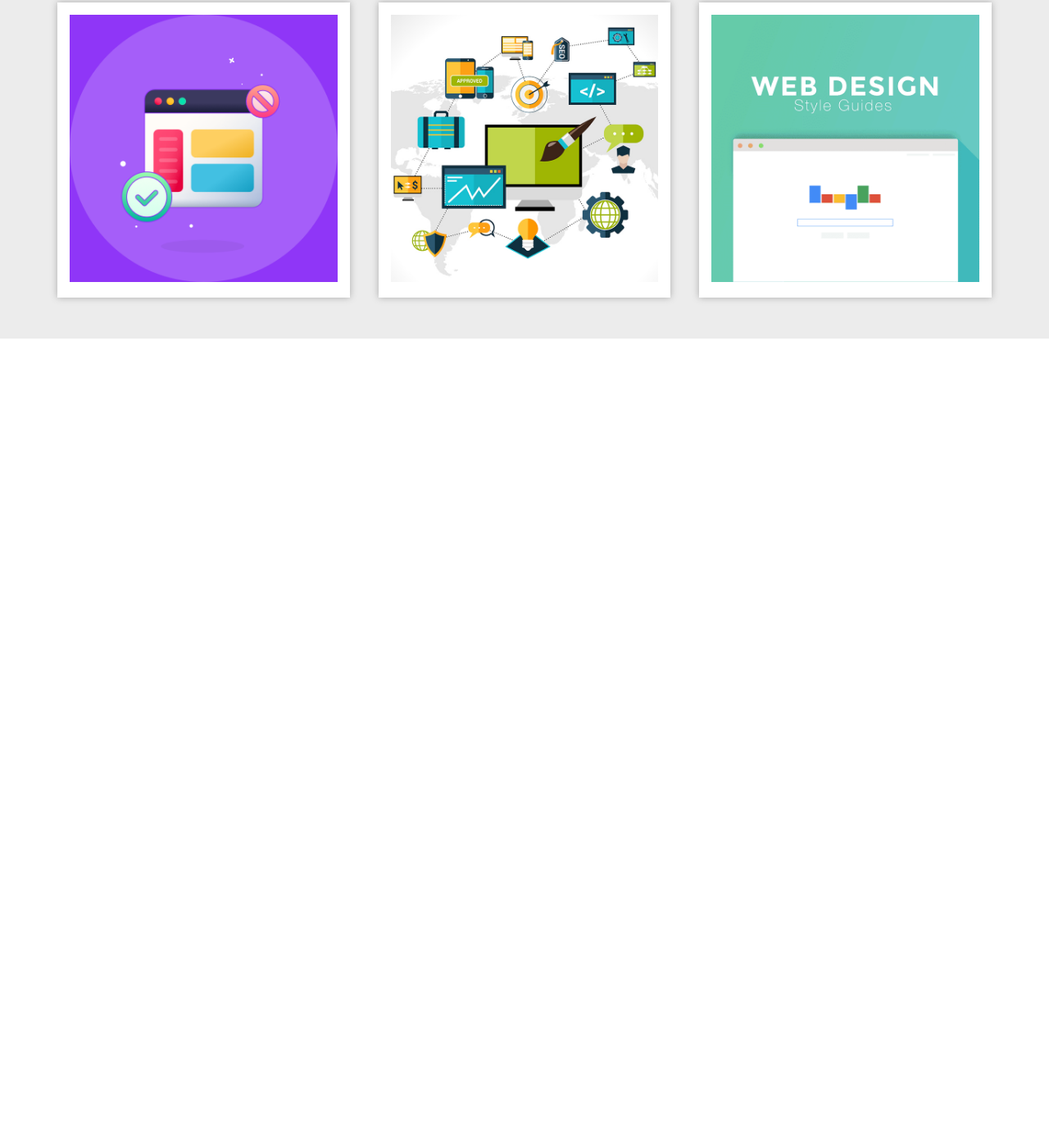
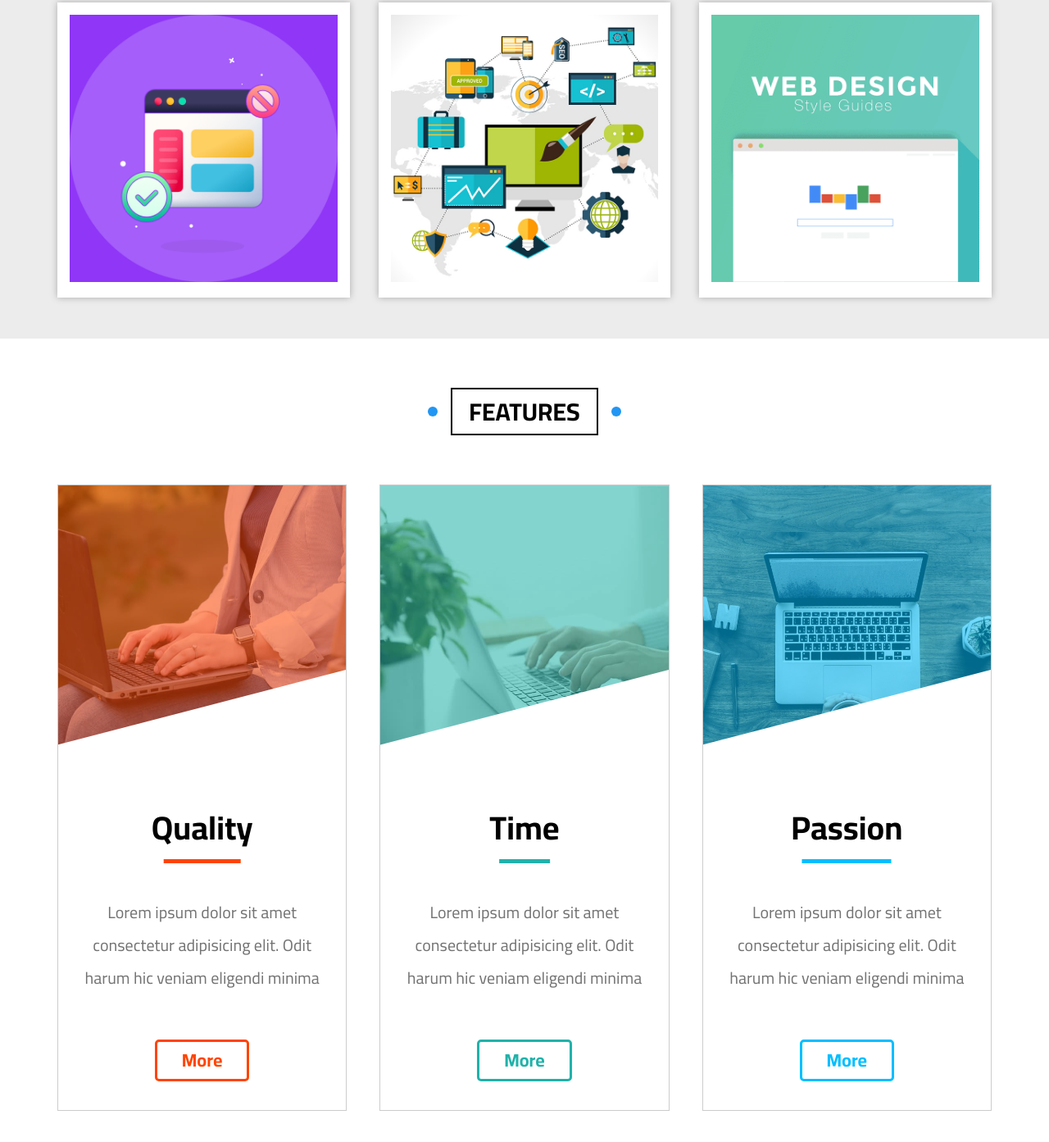
Before and after one commit to Skylok-24/HTML-and-CSS-Zero-Template-, a plain HTML site: page index.html in a window 1280 px wide. Shown: the part 2399-3792 px from the top of the page at 82% size. Before the commit the page ends 2812 px from the top, so only its background shows below. Drawn offline with Linux system fonts and the light colour scheme.

Commit message:
finish Feature Section

```diff
--- a/CSS/Style.css
+++ b/CSS/Style.css
@@ -515,3 +515,179 @@ ul {
 }
 
 /*End Articles*/
+
+/*Start Features*/
+.Features {
+    padding-bottom: 50px;
+    position: relative;
+    /*background-color: white;*/
+}
+.Features .container {
+    display: grid;
+    grid-template-columns: repeat(auto-fill,minmax(300px,1fr));
+    gap: 40px;
+}
+.Features .container .box {
+    position: relative;
+    overflow: hidden;
+    /*max-width: 30%;*/
+    border: solid 1px #ccc;
+}
+/*@media (max-width: 991px) {*/
+/*    .Features .container .box {*/
+/*        max-width: 47%;*/
+/*    }*/
+/*}*/
+/*@media (max-width: 750px) {*/
+/*    .Features .container .box {*/
+/*        max-width: 50%;*/
+/*    }*/
+/*}*/
+/*@media (max-width: 695px) {*/
+/*    .Features .container .box {*/
+/*        max-width: 70%;*/
+/*    }*/
+/*}*/
+/*@media (max-width: 530px) {*/
+/*    .Features .container .box {*/
+/*        max-width: 85%;*/
+/*    }*/
+/*}*/
+/*@media (max-width: 460px) {*/
+/*    .Features .container .box {*/
+/*        max-width: 100%;*/
+/*    }*/
+/*}*/
+/*.Features .container .box::before {*/
+/*    content: "";*/
+/*    position: absolute;*/
+/*    width: 100%;*/
+/*    background: white;*/
+/*    height: 25%;*/
+/*    z-index: -1;*/
+/*    top: 50%;*/
+/*    transform: translateY(-50%) skew(0deg, -20deg);*/
+/*    transition: 0.3s;*/
+/*}*/
+.Features .container .box:hover::before {
+    transform: translateY(-50%) skew(0deg, 20deg);
+}
+.Features .container .image {
+    position: relative;
+    max-width: 100%;
+    z-index: -2;
+}
+.Features .container .image::after {
+    content: "";
+    position: absolute;
+    bottom: 0;
+    right: 0;
+    border-style: solid;
+    border-width: 0px 0px 130px 500px;
+    border-color: transparent transparent white transparent;
+    transition: 0.3s;
+}
+.Features .box:hover .image::after {
+    border-width: 170px 500px 170px 0px;
+}
+.Features .container .im-one::before {
+    content: "";
+    position: absolute;
+    width: 100%;
+    height: 100%;
+    background-color: rgba(255, 69, 0, 0.55);
+}
+.Features .container .im-two::before {
+    content: "";
+    position: absolute;
+    width: 100%;
+    height: 100%;
+    background-color: rgba(32, 178, 170, 0.55);
+}
+.Features .container .im-three::before {
+    content: "";
+    position: absolute;
+    width: 100%;
+    height: 100%;
+    background-color: rgba(0, 191, 255, 0.55);
+}
+.Features .container .image img {
+    width: 100%;
+}
+.Features .text {
+    text-align: center;
+    padding: 20px;
+    z-index: 1;
+}
+.Features .text h2 {
+    font-size: 40px;
+    padding: 20px;
+    position: relative;
+    margin-bottom: 40px;
+}
+.Features .container .box h2::before {
+    content: "";
+    background-color: var(--main-color);
+    position: absolute;
+    height: 5px;
+    width: 30%;
+    bottom: 0;
+    right: 50%;
+    transform: translateX(50%);
+}
+.Features .container .box .h-one::before {
+    background-color: orangered;
+}
+.Features .container .box .h-two::before {
+    background-color: lightseagreen;
+    width: 20%;
+}
+.Features .container .box .h-three::before {
+    background-color: deepskyblue;
+    width: 35%;
+}
+.Features .text p {
+    font-size: 20px;
+    line-height: 2;
+    margin-bottom: 55px;
+    color: #737373;
+}
+.Features .text a {
+    font-size: 22px;
+    font-weight: bold;
+    color: orangered;
+    border: solid orangered 3px;
+    padding: 10px 30px;
+    border-radius: 5px;
+    margin-bottom: 15px;
+    position: relative;
+    display: inline-block;
+    transition: 0.3s;
+}
+.Features .text .l-one {
+    color: orangered;
+    border-color: orangered;
+    /*background: linear-gradient(to right , orangered 50% , white 50%);*/
+    /*background-size:  200% 100%;*/
+    /*background-position: right bottom;*/
+}
+.Features .text .l-one::before {
+    content: "";
+    position: absolute;
+    width: 0;
+    background-color: orangered;
+    height: 100%;
+    top: 50%;
+    left: 50%;
+    transform: translate(-50%,-50%);
+    z-index: -1;
+}
+.Features .text .l-two {
+    color: lightseagreen;
+    border-color: lightseagreen;
+}
+.Features .text .l-three {
+    color: deepskyblue;
+    border-color: deepskyblue;
+}
+/*End Features*/
--- a/index.html
+++ b/index.html
@@ -252,5 +252,51 @@
     </div>
 </div>
 <!--End Gallery-->
+
+<!--Start Features-->
+<div class="Features" id = "Features">
+    <h2 class="main-title">
+        FEATURES
+    </h2>
+    <div class="container">
+        <div class="box">
+            <div class="image im-one">
+                <img src="imgs/features-01.jpg" alt="">
+            </div>
+            <div class="text">
+                <h2 class="h-one">Quality</h2>
+                <p>
+                    Lorem ipsum dolor sit amet consectetur adipisicing elit. Odit harum hic veniam eligendi minima
+                </p>
+                <a href="" class="l-one">More</a>
+            </div>
+        </div>
+        <div class="box">
+            <div class="image im-two">
+                <img src="imgs/features-02.jpg" alt="">
+            </div>
+            <div class="text">
+                <h2 class="h-two">Time</h2>
+                <p>
+                    Lorem ipsum dolor sit amet consectetur adipisicing elit. Odit harum hic veniam eligendi minima
+                </p>
+                <a href="" class="l-two">More</a>
+            </div>
+        </div>
+        <div class="box">
+            <div class="image im-three">
+                <img src="imgs/features-03.jpg" alt="">
+            </div>
+            <div class="text">
+                <h2 class="h-three">Passion</h2>
+                <p>
+                    Lorem ipsum dolor sit amet consectetur adipisicing elit. Odit harum hic veniam eligendi minima
+                </p>
+                <a href="" class="l-three">More</a>
+            </div>
+        </div>
+    </div>
+</div>
+<!--End Features-->
 </body>
 </html>
```
